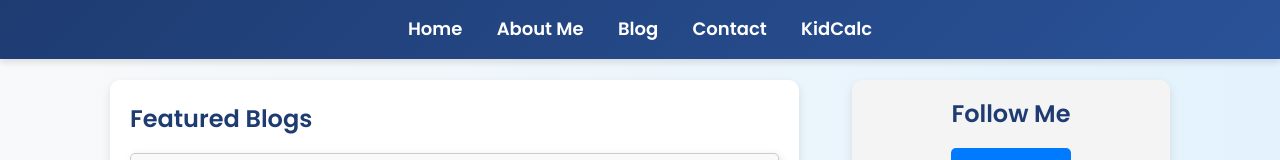
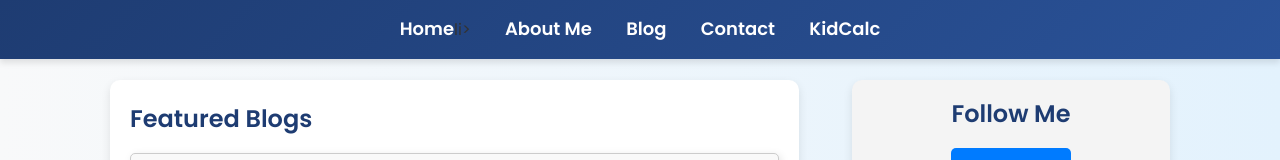
Before and after one commit to Aly-ahmed1708/my-website, a website: page index.html in a window 1280 px wide. Shown: the top 160 px of the page. Drawn offline with Linux system fonts and the light colour scheme.

Commit message:
Update index.html

```diff
--- a/index.html
+++ b/index.html
@@ -12,7 +12,7 @@
     <!-- Navigation Bar -->
     <nav>
         <ul>
-            <li><a href="index.html">Home</a></li>
+            <li><a href="index.html">Home</a></a>li>
             <li><a href="#">About Me</a></li>
             <li><a href="#">Blog</a></li>
             <li><a href="#">Contact</a></li>
```
